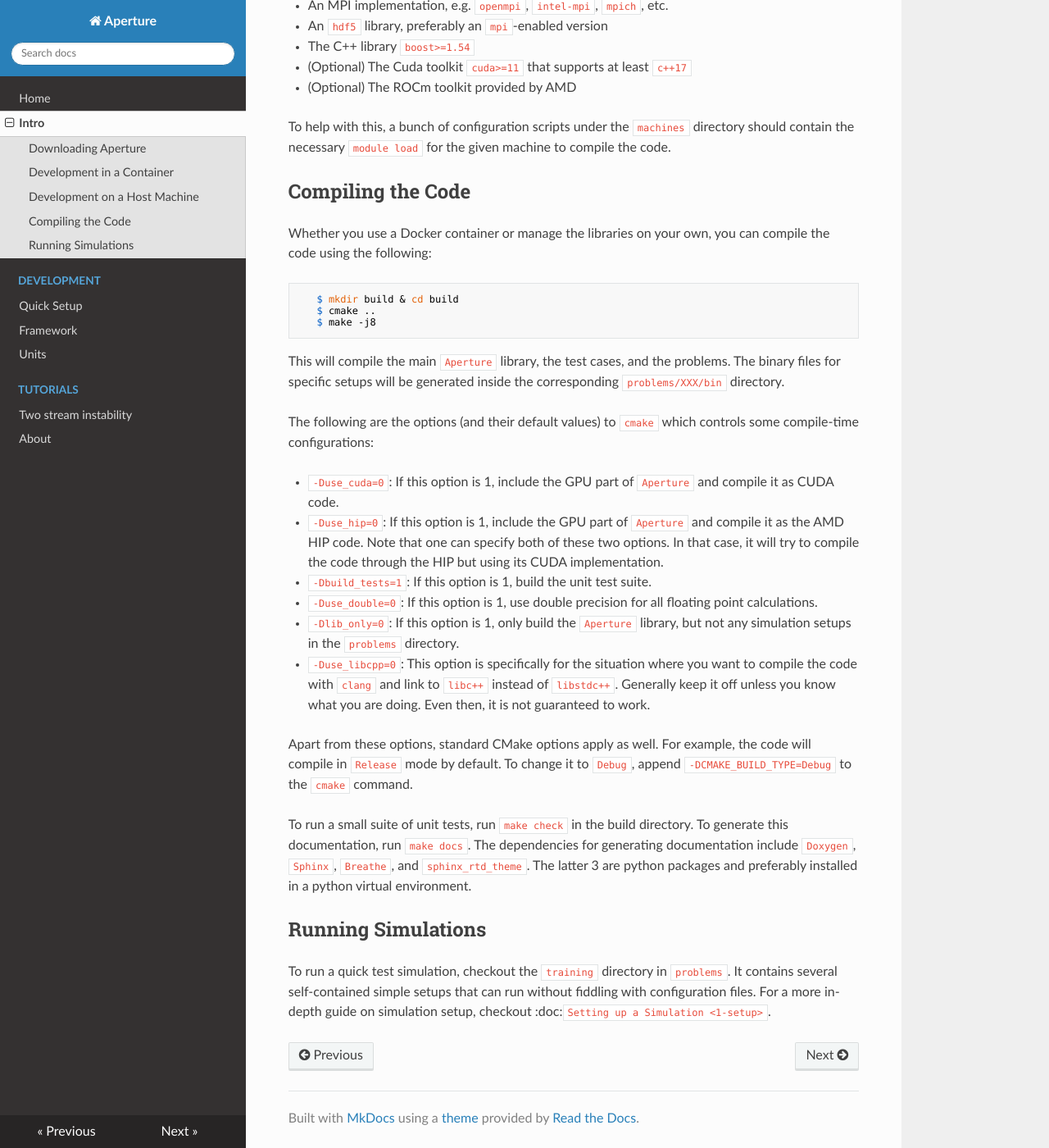
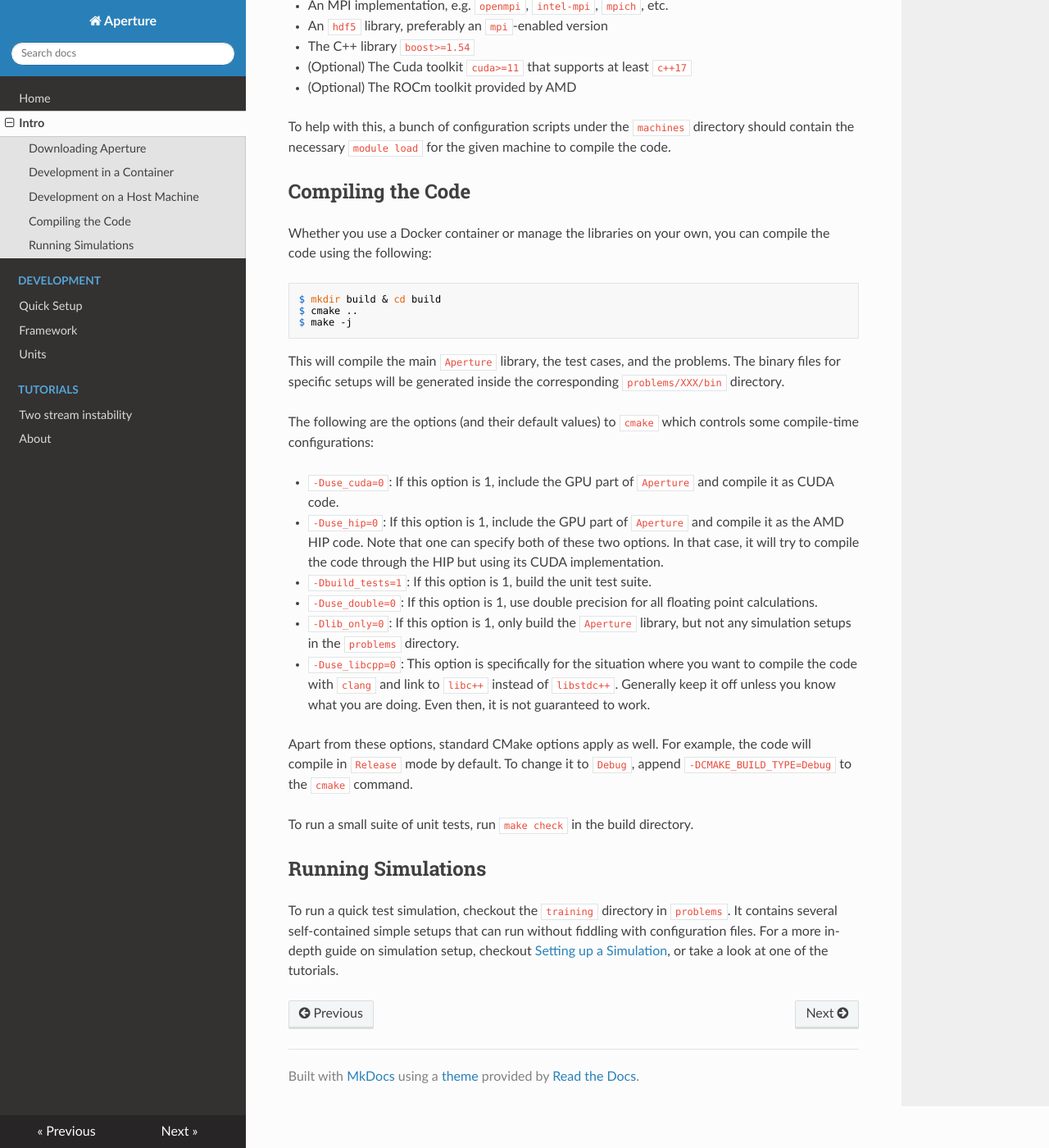
Before and after one commit to fizban007/Aperture4_docs, an MkDocs documentation site: the page built from docs/0-intro.md, in a window 1280 px wide and 1400 px high, scrolled down 1036 px. Shown: the whole window at 82% size. Built offline with MkDocs 1.6.1, drawn with Linux system fonts in a browser that asks for light colours; nearby versions of some CDN libraries.

Commit message:
converting some syntax

````diff
--- a/docs/0-intro.md
+++ b/docs/0-intro.md
@@ -12,28 +12,28 @@
 To download and compile `Aperture`, you can clone it from the github repo:
 
 ```
-   $ git clone https://github.com/fizban007/Aperture4.git
+$ git clone https://github.com/fizban007/Aperture4.git
 ```
 
 Development in a Container
 --------------------------
 
 The easiest way to compile and develop `Aperture` is to use a Docker container.
-The official development container is ``fizban007/aperture_dev``. The image is
-generated using the ``develop.Dockerfile`` under the main `Aperture` git repo. It
+The official development container is `fizban007/aperture_dev`. The image is
+generated using the `develop.Dockerfile` under the main `Aperture` git repo. It
 contains all the necessary libraries to develop `Aperture`.
 
 In order to avoid using the root user in the container, a default user called
-``developer`` is created by default. It is recommended to mount a Docker volume
-(or a host directory) to the root directory ``/code`` which is writable by user ``developer``. One can do this using:
+`developer` is created by default. It is recommended to mount a Docker volume
+(or a host directory) to the root directory `/code` which is writable by user `developer`. One can do this using:
 
 ```
-   $ docker pull fizban007/aperture_dev
-   $ docker volume create vol1
-   $ docker run -it --name Aperture_dev --mount source=vol1,target=/code fizban007/aperture_dev
+$ docker pull fizban007/aperture_dev
+$ docker volume create vol1
+$ docker run -it --name Aperture_dev --mount source=vol1,target=/code fizban007/aperture_dev
 ```
 
-This will create a container named ``Aperture_dev`` which mounts the volume at the
+This will create a container named `Aperture_dev` which mounts the volume at the
 correct location. Once in the container, one can clone the main code repo, use
 VS Code to attach to the container and carry out development and debugging
 there.
@@ -43,16 +43,16 @@
 
 To compile `Aperture` from scratch, you will need to have several libraries ready:
 
-* A modern C++ compiler that supports ``c++17``, e.g.: ``gcc>=7.0`` or ``clang>=3.9`` or ``intel>=19.0``
+* A modern C++ compiler that supports `c++17`, e.g.: `gcc>=7.0` or `clang>=3.9` or `intel>=19.0`
 
-* An MPI implementation, e.g. ``openmpi``, ``intel-mpi``, ``mpich``, etc.
-* An ``hdf5`` library, preferably an ``mpi``-enabled version
-* The C++ library ``boost>=1.54``
-* (Optional) The Cuda toolkit ``cuda>=11`` that supports at least ``c++17``
+* An MPI implementation, e.g. `openmpi`, `intel-mpi`, `mpich`, etc.
+* An `hdf5` library, preferably an `mpi`-enabled version
+* The C++ library `boost>=1.54`
+* (Optional) The Cuda toolkit `cuda>=11` that supports at least `c++17`
 * (Optional) The ROCm toolkit provided by AMD
 
-To help with this, a bunch of configuration scripts under the ``machines``
-directory should contain the necessary ``module load`` for the given machine to
+To help with this, a bunch of configuration scripts under the `machines`
+directory should contain the necessary `module load` for the given machine to
 compile the code.
 
 Compiling the Code
@@ -61,47 +61,44 @@
 Whether you use a Docker container or manage the libraries on your own, you can compile the code using the following:
 
 ```
-   $ mkdir build & cd build
-   $ cmake ..
-   $ make -j8
+$ mkdir build & cd build
+$ cmake ..
+$ make -j
 ```
 
 This will compile the main `Aperture` library, the test cases, and the problems.
 The binary files for specific setups will be generated inside the corresponding
-``problems/XXX/bin`` directory.
+`problems/XXX/bin` directory.
 
-The following are the options (and their default values) to ``cmake`` which
+The following are the options (and their default values) to `cmake` which
 controls some compile-time configurations:
 
-* ``-Duse_cuda=0``: If this option is 1, include the GPU part of `Aperture` and compile it as CUDA code.
-* ``-Duse_hip=0``: If this option is 1, include the GPU part of `Aperture` and
+* `-Duse_cuda=0`: If this option is 1, include the GPU part of `Aperture` and compile it as CUDA code.
+* `-Duse_hip=0`: If this option is 1, include the GPU part of `Aperture` and
   compile it as the AMD HIP code. Note that one can specify both of these two
   options. In that case, it will try to compile the code through the HIP but
   using its CUDA implementation.
-* ``-Dbuild_tests=1``: If this option is 1, build the unit test suite.
-* ``-Duse_double=0``: If this option is 1, use double precision for all floating
+* `-Dbuild_tests=1`: If this option is 1, build the unit test suite.
+* `-Duse_double=0`: If this option is 1, use double precision for all floating
   point calculations.
-* ``-Dlib_only=0``: If this option is 1, only build the `Aperture` library, but
-  not any simulation setups in the ``problems`` directory.
-* ``-Duse_libcpp=0``: This option is specifically for the situation where you want
-  to compile the code with ``clang`` and link to ``libc++`` instead of ``libstdc++``.
+* `-Dlib_only=0`: If this option is 1, only build the `Aperture` library, but
+  not any simulation setups in the `problems` directory.
+* `-Duse_libcpp=0`: This option is specifically for the situation where you want
+  to compile the code with `clang` and link to `libc++` instead of `libstdc++`.
   Generally keep it off unless you know what you are doing. Even then, it is not
   guaranteed to work.
 
 Apart from these options, standard CMake options apply as well. For example, the
 code will compile in `Release` mode by default. To change it to `Debug`, append
-``-DCMAKE_BUILD_TYPE=Debug`` to the ``cmake`` command.
+`-DCMAKE_BUILD_TYPE=Debug` to the `cmake` command.
 
-To run a small suite of unit tests, run ``make check`` in the build directory. To
-generate this documentation, run ``make docs``. The dependencies for generating
-documentation include ``Doxygen``, ``Sphinx``, ``Breathe``, and ``sphinx_rtd_theme``.
-The latter 3 are python packages and preferably installed in a python virtual
-environment.
+To run a small suite of unit tests, run `make check` in the build directory.
 
 Running Simulations
 -------------------
 
-To run a quick test simulation, checkout the ``training`` directory in
-``problems``. It contains several self-contained simple setups that can run
-without fiddling with configuration files. For a more in-depth guide on
-simulation setup, checkout :doc:`Setting up a Simulation <1-setup>`.
+To run a quick test simulation, checkout the `training` directory in `problems`.
+It contains several self-contained simple setups that can run without fiddling
+with configuration files. For a more in-depth guide on simulation setup,
+checkout [Setting up a Simulation](1-setup), or take a look at one of the
+tutorials.
````
Also changed, not shown: docs/2-framework.md (+21 -24 lines), docs/4-two-stream.md (+76 -114 lines).
